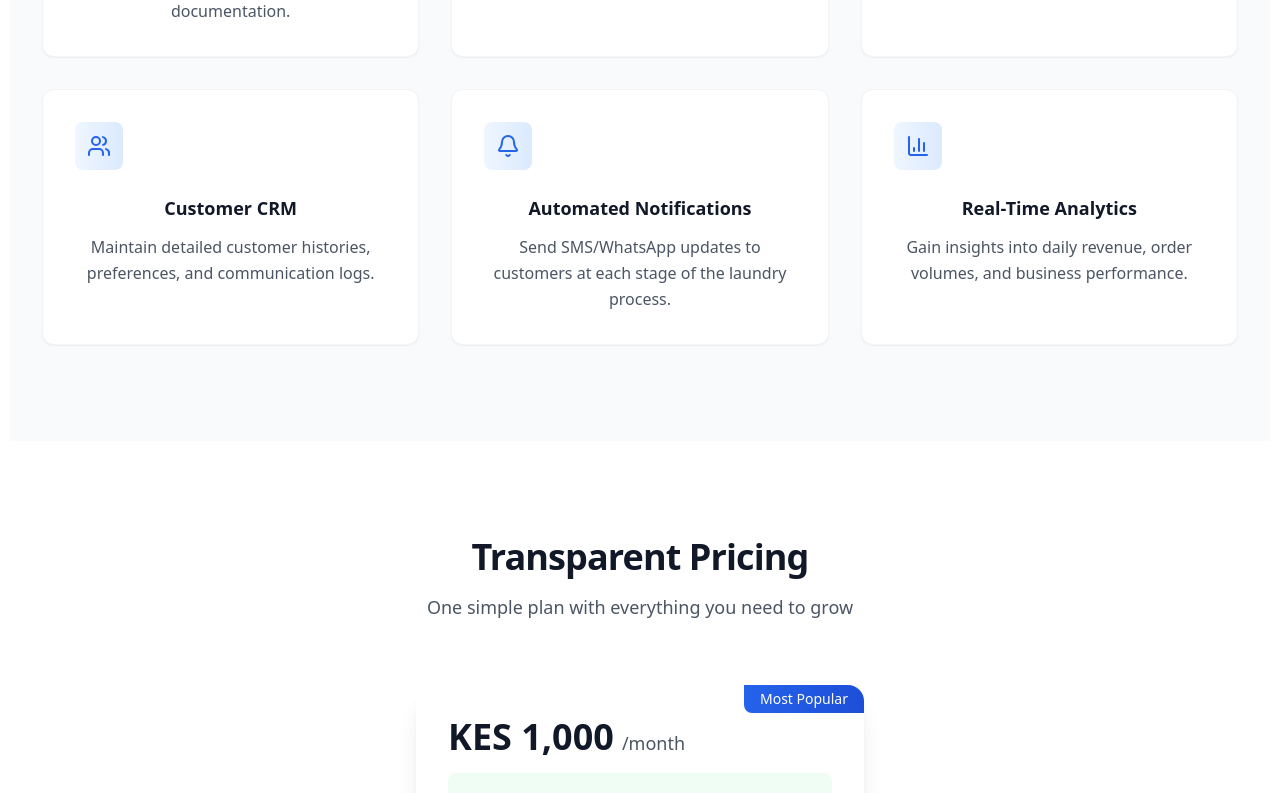
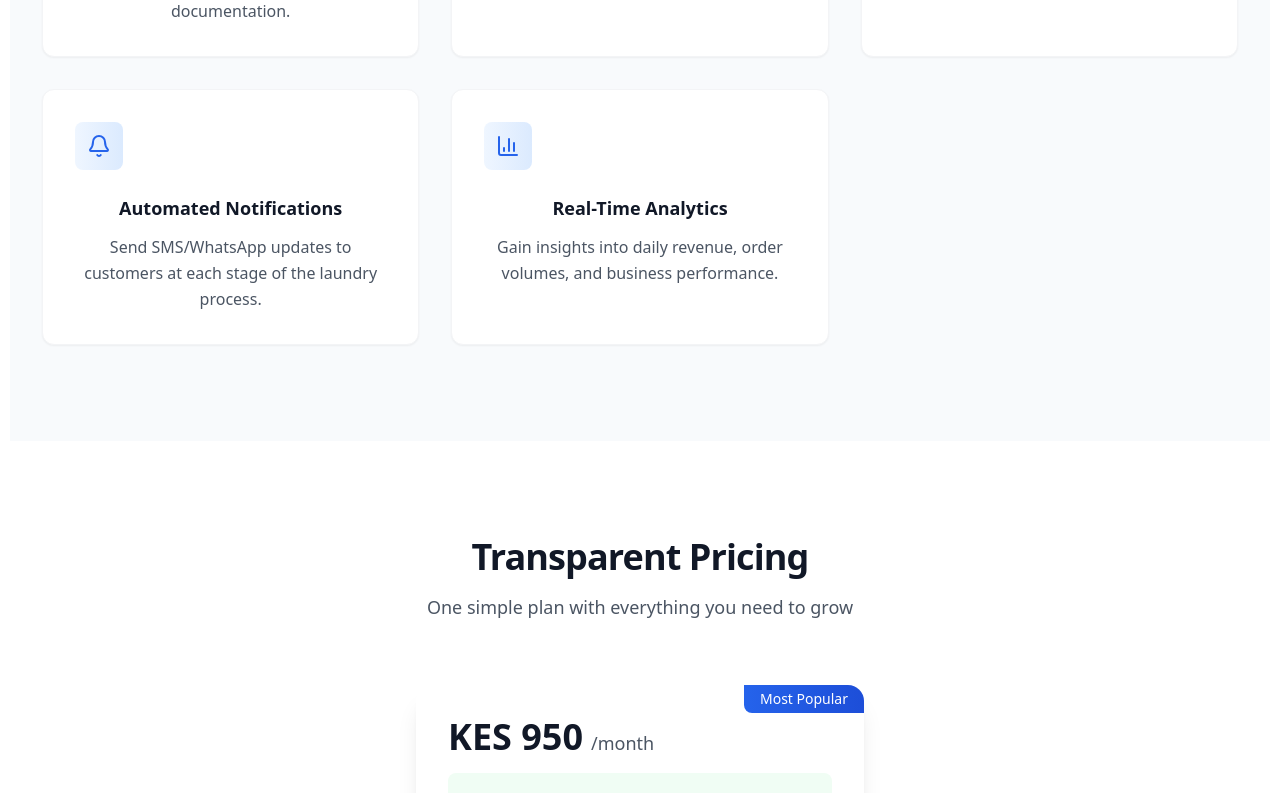
Before and after one commit to Conny1/safiPro, a React (Vite) app in the folder client/: page / in a window 1280 px wide. Shown: the part 1200-1993 px from the top of the page. Built offline with nearby package versions, Linux system fonts and the light colour scheme.

Commit message:
landing page changes

```diff
--- a/client/src/pages/LandingPage.tsx
+++ b/client/src/pages/LandingPage.tsx
@@ -3,7 +3,7 @@ import { useSelector } from "react-redux";
 import { useLocation, useNavigate } from "react-router";
 import type { RootState } from "../redux/store";
 import laundryImage from "/laundry-illustration.jpg";
-import { CheckCircle, BarChart3, Users, CreditCard, Building, Bell } from "lucide-react"; // Install lucide-react for icons
+import { CheckCircle, BarChart3,  CreditCard, Building, Bell } from "lucide-react"; // Install lucide-react for icons
 
 const LandingPage = () => {
   const [deferredPrompt, setDeferredPrompt] = useState<any>(null);
@@ -58,11 +58,6 @@ const LandingPage = () => {
       icon: <Building className="w-6 h-6" />,
       title: "Branch Management",
       desc: "Seamlessly manage multiple outlets and staff roles from a centralized dashboard.",
-    },
-    {
-      icon: <Users className="w-6 h-6" />,
-      title: "Customer CRM",
-      desc: "Maintain detailed customer histories, preferences, and communication logs.",
     },
     {
       icon: <Bell className="w-6 h-6" />,
@@ -234,7 +229,7 @@ const LandingPage = () => {
 
               <div className="p-8">
                 <div className="flex items-baseline">
-                  <span className="text-4xl font-bold text-gray-900">KES 1,000</span>
+                  <span className="text-4xl font-bold text-gray-900">KES 950</span>
                   <span className="ml-2 text-lg text-gray-600">/month</span>
                 </div>
 
```
